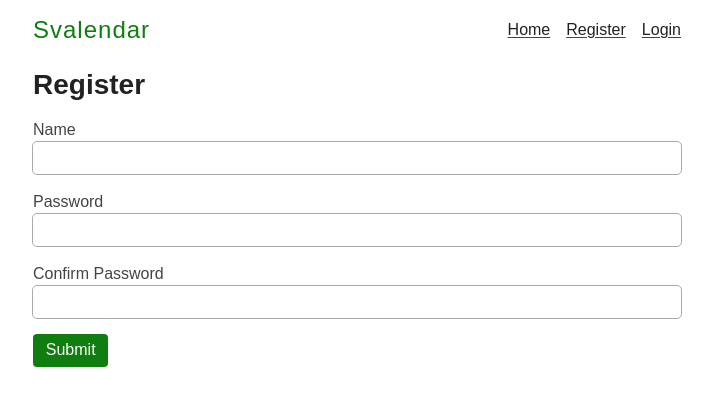
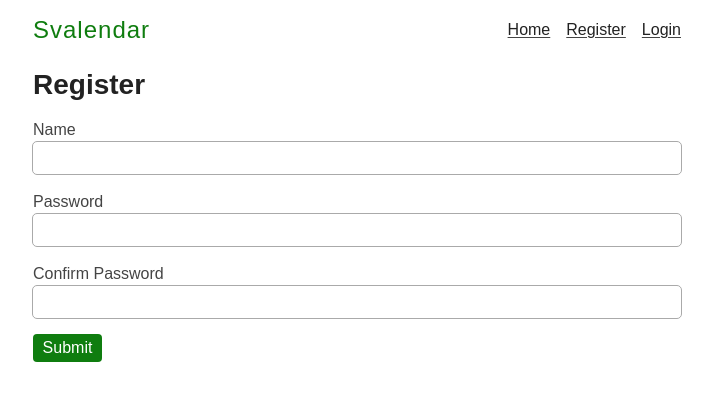
Before and after one commit to ScriptRaccoon/svalendar, a SvelteKit app: page /register in a window 1280 px wide. Shown: the top 406 px of the page, without its empty margins (283-996 px from the left). Built offline with nearby package versions, Linux system fonts and the light colour scheme; no server answers; what @skorotkiewicz/snowflake-id would draw is missing.

Commit message:
smaller buttons

```diff
--- a/src/routes/app.css
+++ b/src/routes/app.css
@@ -91,7 +91,7 @@ button:focus-visible {
 .button {
 	background-color: var(--primary-color);
 	color: white;
-	padding: 0.3rem 0.8rem;
+	padding: 0.15rem 0.6rem;
 	border-radius: 0.25rem;
 
 	&.danger {
```
